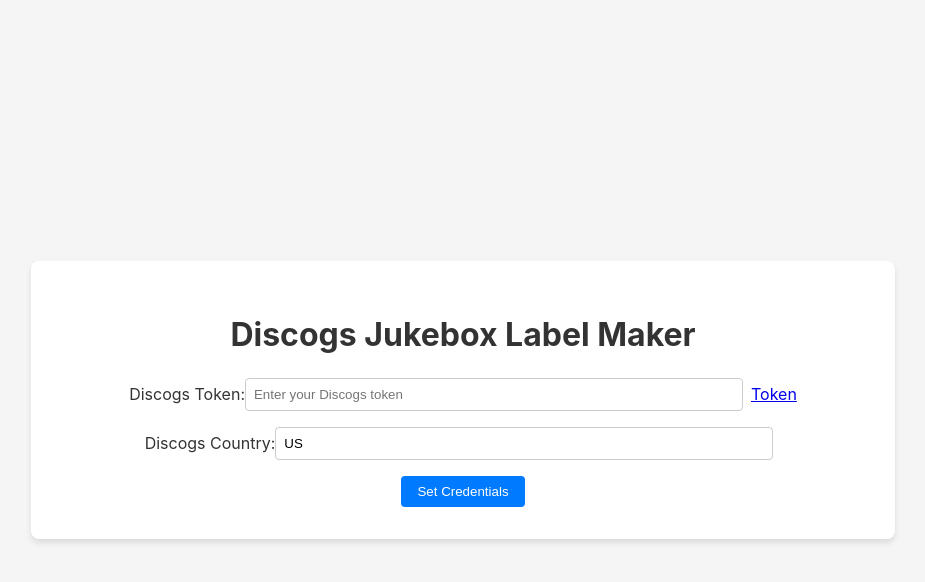
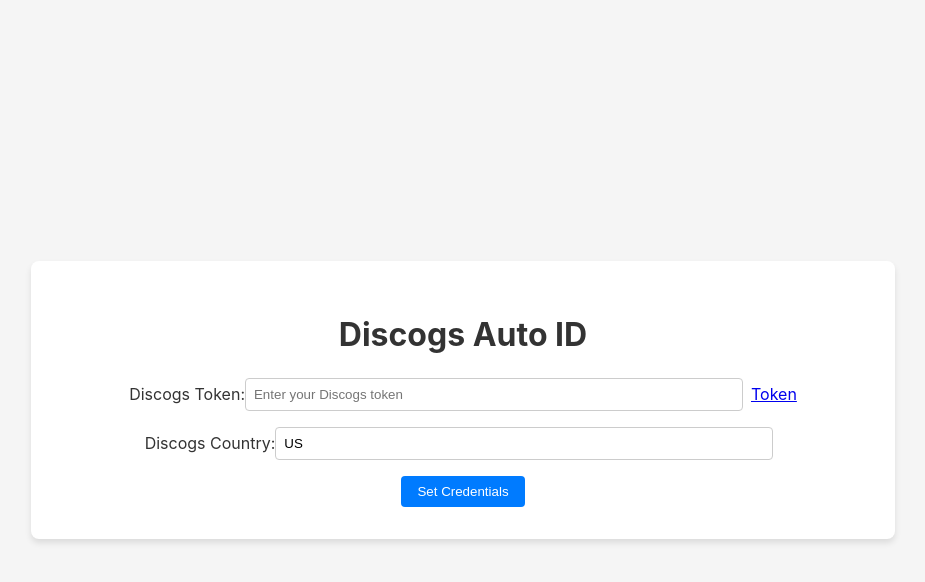
Before and after one commit to boilerbots/discogs_auto_id, a Flask app: page / in a window 1280 px wide. Shown: the top 582 px of the page, without its empty margins (177-1102 px from the left). Run offline with Flask 3, Linux system fonts and the light colour scheme; some libraries are stand-ins or nearby versions.

Commit message:
Fix the title
Signed-off-by: Curt Meyers <cmeyers@boilerbots.com>

```diff
--- a/templates/index.html
+++ b/templates/index.html
@@ -3,12 +3,12 @@
 <head>
     <meta charset="UTF-8">
     <meta name="viewport" content="width=device-width, initial-scale=1.0">
-    <title>Discogs Jukebox Label Maker</title>
+    <title>Discogs Auto ID</title>
     <link rel="stylesheet" href="/static/css/style.css">
 </head>
 <body>
     <div class="container">
-        <h1>Discogs Jukebox Label Maker</h1>
+        <h1>Discogs Auto ID</h1>
 
         <div id="credentials-container">
             <div class="folder-container">
```
